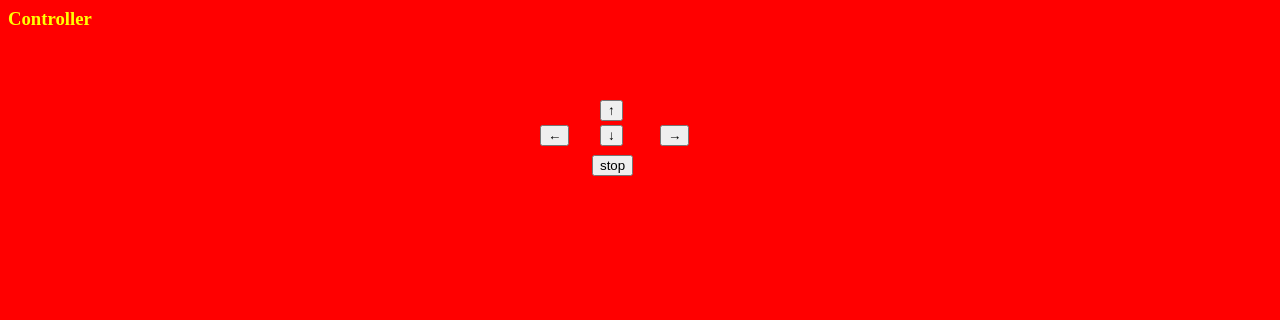
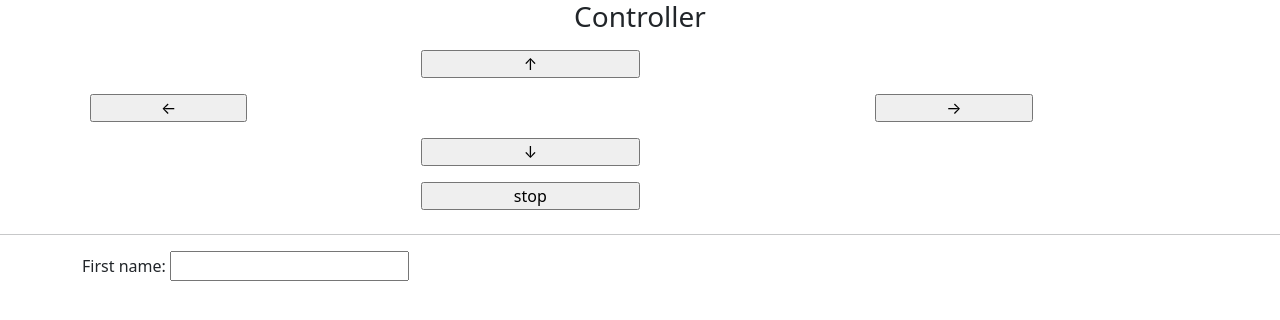
Before and after one commit to MicheleGiraudo73/AlphaBot, a plain HTML site: page Flask/index.html in a window 1280 px wide. Drawn offline with Linux system fonts and the light colour scheme; files that its build step writes are made by us from their sources.

Commit message:
Add files via upload

```diff
--- a/Flask/index.html
+++ b/Flask/index.html
@@ -1,15 +1,44 @@
 <html>
+
     <head>
-        <link rel="stylesheet" href='/static/style.css' />
+        <link href="../static/bootstrap.min.css" rel="stylesheet" />
     </head>
+
     <body>
-        <h3 >Controller</h3>
-        <form method="post" action="/" >
-            <input type="submit" value="&#8593" name="avanti" STYLE="position:absolute;top:100px;left:600px" />
-            <input type="submit" value="&#8595" name="indietro" STYLE="position:absolute;top:125px;left:600px"/>
-            <input type="submit" value="&#8592" name="destra"STYLE="position:absolute;top:125px;left:540px"/>
-            <input type="submit" value="&#8594" name="sinistra" STYLE="position:absolute;top:125px;left:660px"/>
-            <input type="submit" value="stop" name="stop" STYLE="position:absolute;top:155px;left:592px"/>
+        <h3 class="d-flex justify-content-center">Controller</h3>
+        <form method="post" action="/">
+            <div class="container">
+
+                <table class="table table-borderless">
+                    <tr>
+                        <td></td>
+                        <td><input type="submit" value="&#8593" name="avanti" class="col-md-6" />
+                        </td>
+                        <td></td>
+                    </tr>
+                    <tr>
+                        <td><input type="submit" value="&#8592" name="sinistra" class="col-md-6" /></td>
+                        <td></td>
+                        <td><input type="submit" value="&#8594" name="destra" class="col-md-6" /></td>
+                    </tr>
+                    <tr>
+                        <td></td>
+                        <td><input type="submit" value="&#8595" name="indietro" class="col-md-6" /></td>
+                        <td></td>
+                    </tr>
+                    <tr>
+                        <td></td>
+                        <td><input type="submit" value="stop" name="stop" class="col-md-6" /></td>
+                    </tr>
+                </table>
+            </div>
+            <hr>
+        <div class=" container  align-items-center col">
+            <label for="inputQuery">First name:</label>
+            <input type="text" name="inputQuery">
+        </div>
+
         </form>
     </body>
+
 </html>
```
Also changed, not shown: 1 other file.
